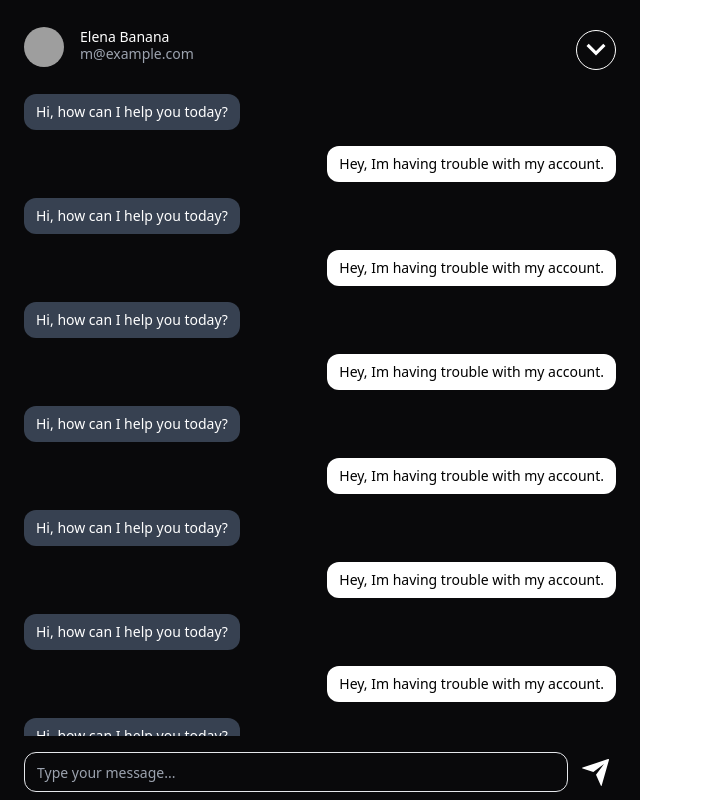
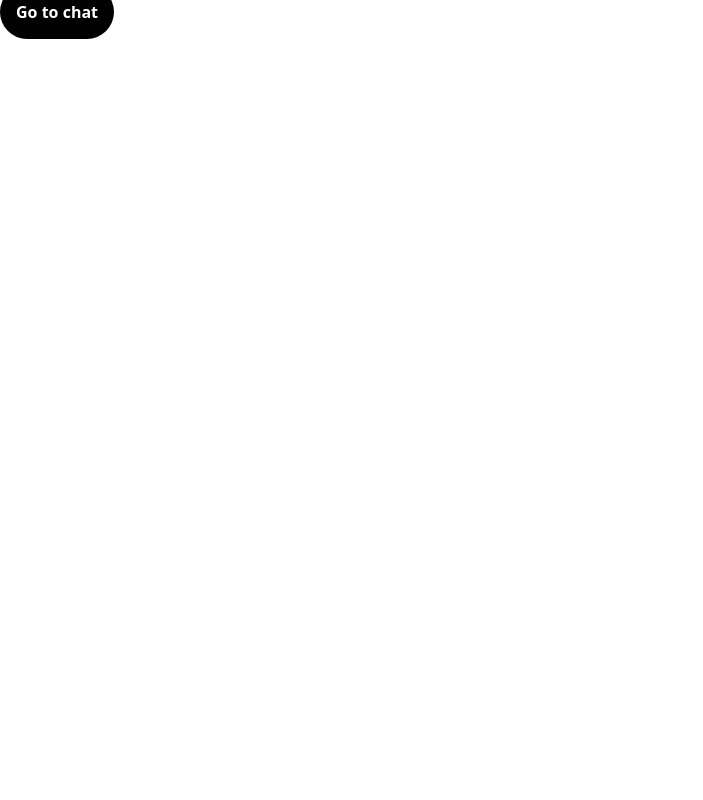
Before and after one commit to odracirdev/cv-maker, a React (Vite) app in the folder frontend/: page / in a window 1280 px wide. Shown: the whole page, without its empty margins (0-703 px from the left). Built offline with nearby package versions, Linux system fonts and the light colour scheme; grey boxes are pictures that could not be loaded.

Commit message:
fix: 🐛 routes frontend

```diff
--- a/frontend/src/App.tsx
+++ b/frontend/src/App.tsx
@@ -1,10 +1,18 @@
 import React from 'react'
+import { BrowserRouter as Router, Routes, Route } from 'react-router-dom'
+
+import Home from './pages/home/Home'
 import Chat from './components/Chat/Chat'
 
-export default function App() {
+const App: React.FC = () => {
   return (
-    <>
-      <Chat />
-    </>
+    <Router>
+      <Routes>
+        <Route path='/' element={<Home />} />
+        <Route path='/chat' element={<Chat />} />
+      </Routes>
+    </Router>
   )
 }
+
+export default App;
```
